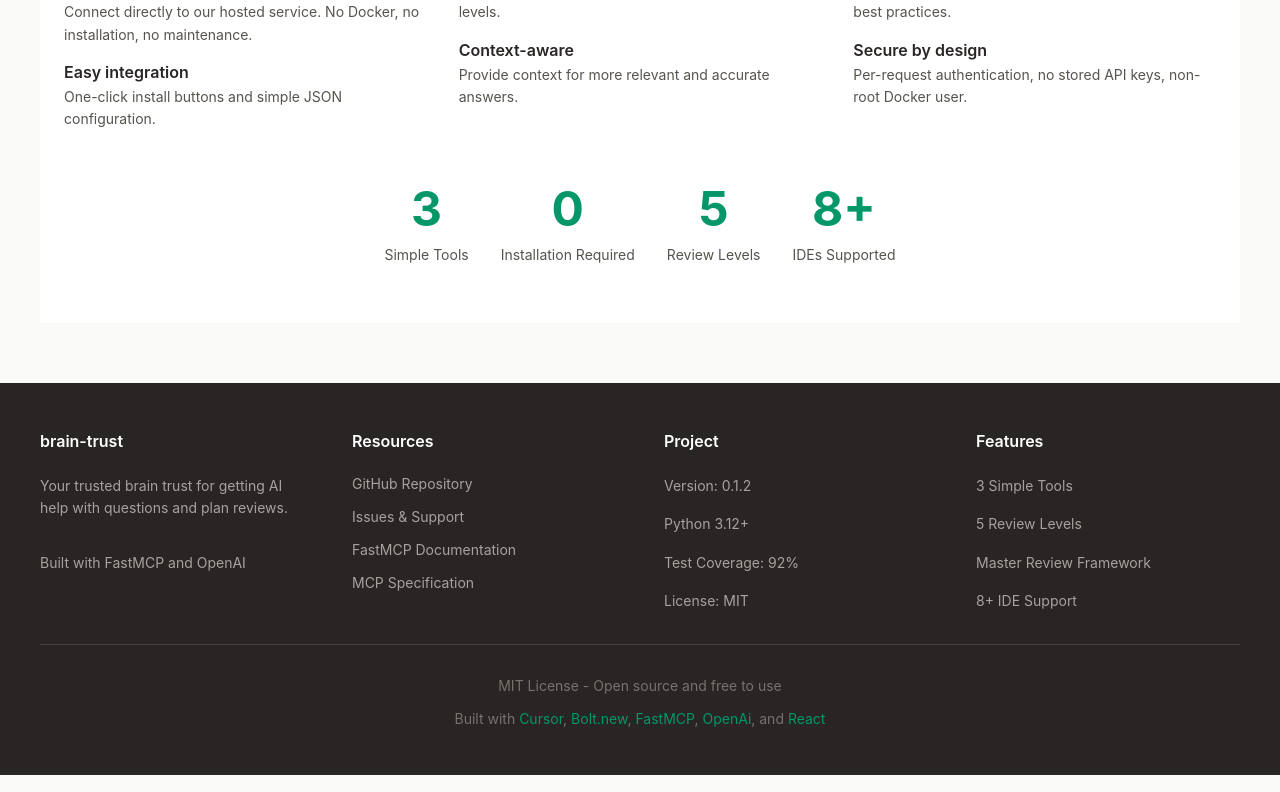
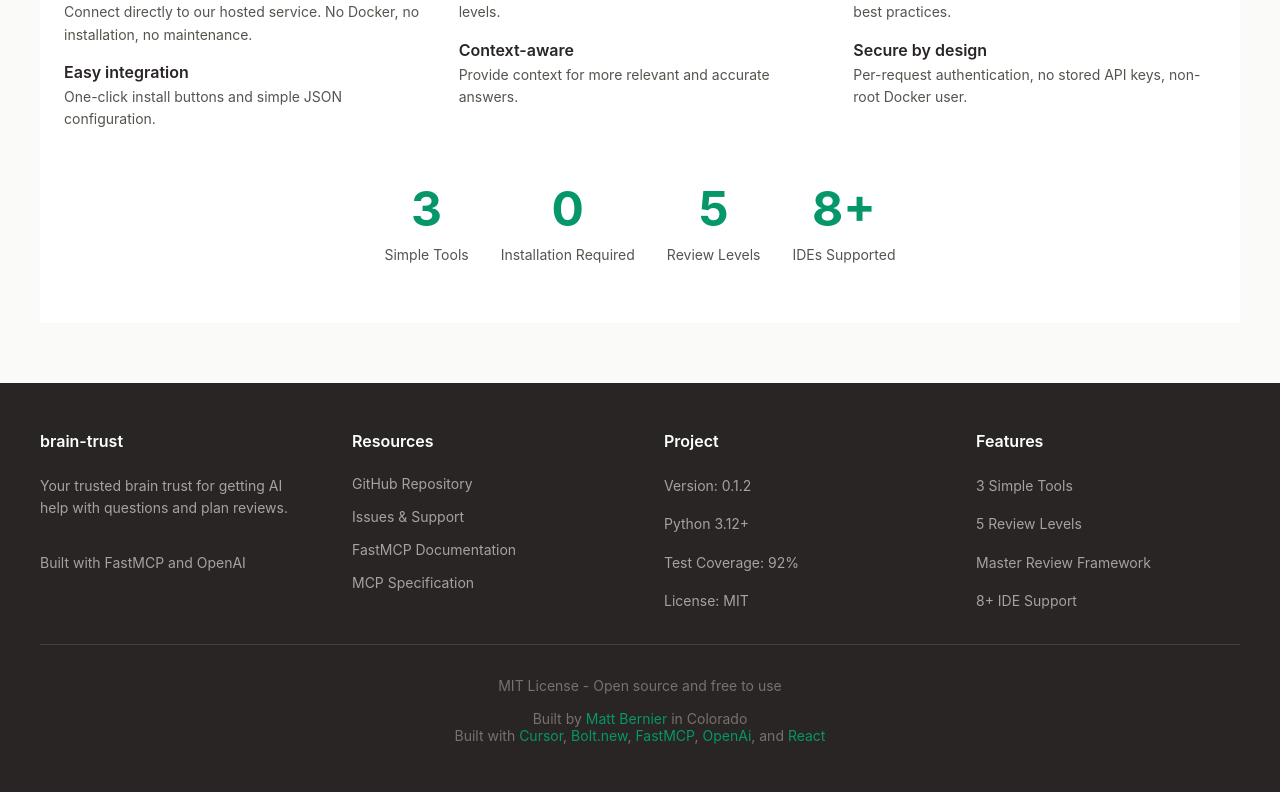
Before and after one commit to bernierllc/brain-trust-mcp, a React (Vite) app in the folder frontend/: page / in a window 1280 px wide. Shown: the part 3249-4041 px from the top of the page. Built offline with nearby package versions, Linux system fonts and the light colour scheme.

Commit message:
Updated Footer.jsx

```diff
--- a/frontend/src/components/Footer.jsx
+++ b/frontend/src/components/Footer.jsx
@@ -54,6 +54,7 @@
             MIT License - Open source and free to use
           </p>
           <p className="footer-copyright">
+            Built by <a href="https://mbernier.com">Matt Bernier</a> in Colorado <br />
             Built with <a href="https://cursor.com/" target="_blank">Cursor</a>, <a href="https://bolt.new/?rid=bmy46m" target="_blank">Bolt.new</a>, <a href="https://gofastmcp.com/getting-started/welcome" target="_blank">FastMCP</a>, <a href="https://chat.openai.com" target="_blank">OpenAi</a>, and <a href="https://react.dev">React</a>
           </p>
         </div>
```
